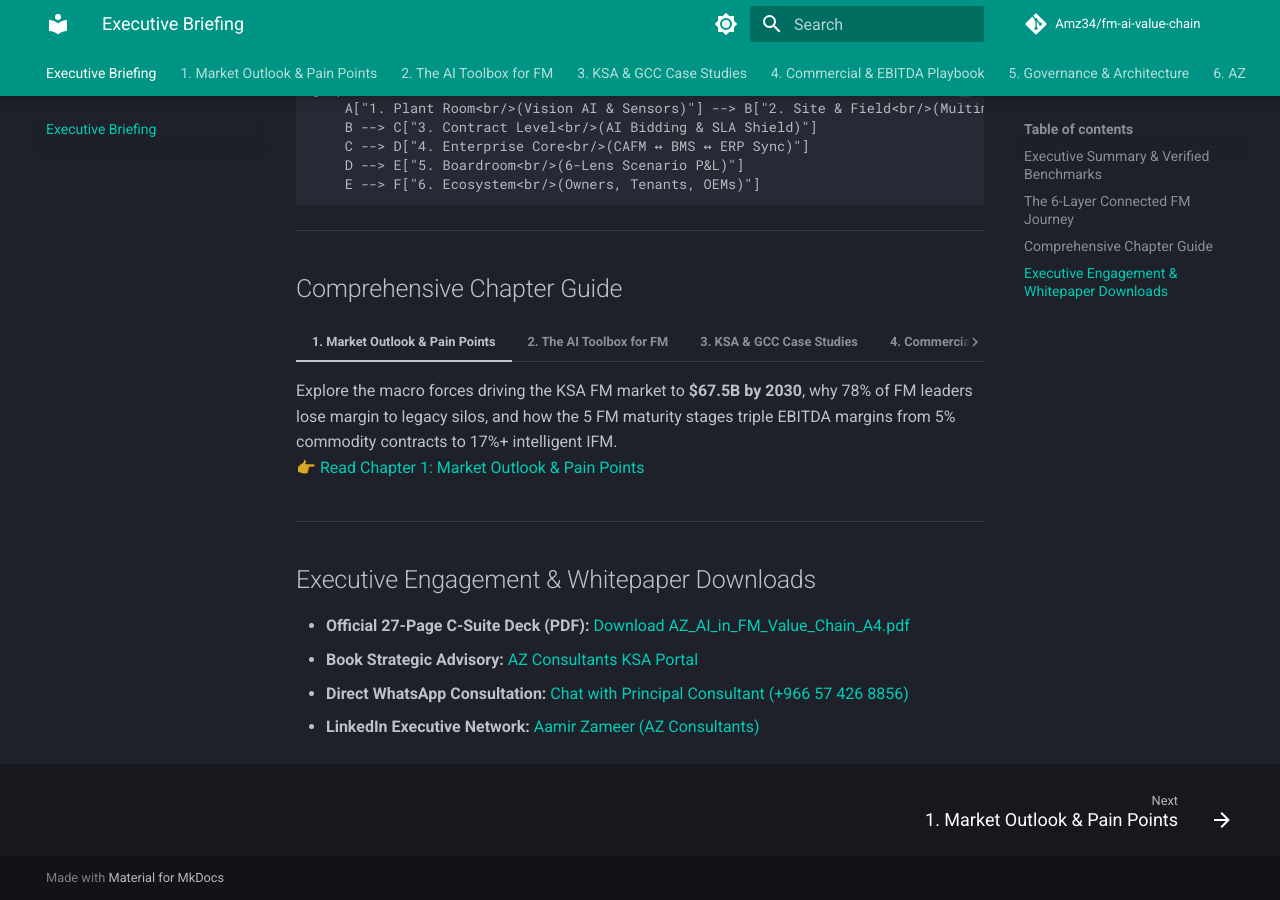
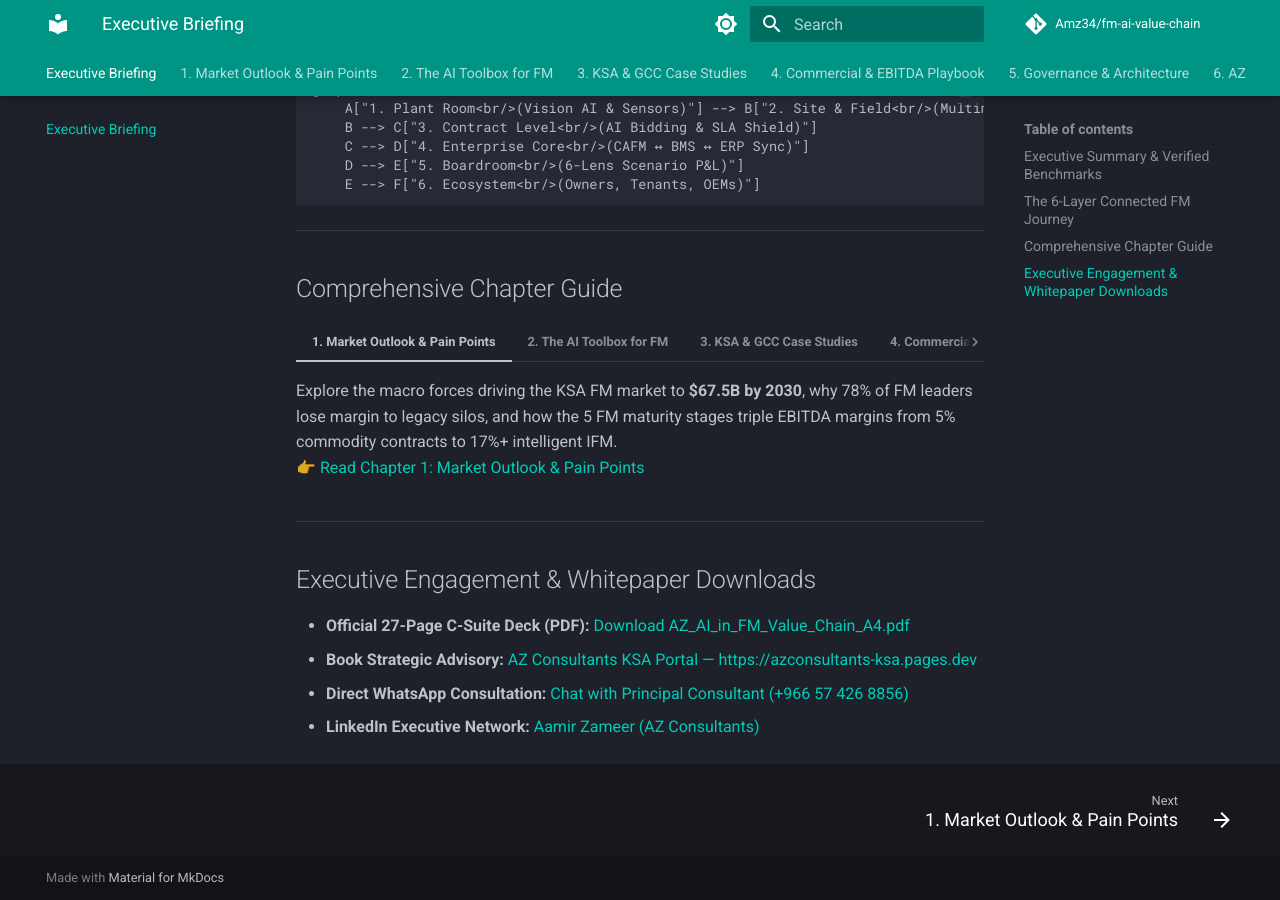
Before and after one commit to Amz34/fm-ai-value-chain, an MkDocs documentation site: the page built from docs/index.md, in a window 1280 px wide and 900 px high, scrolled down 1811 px. Built offline with MkDocs 1.6.1 and Material for MkDocs 9.7.7, drawn with Linux system fonts in a browser that asks for light colours; comment, search, counter and statistics services are not loaded; part of the change alters nothing that is shown.

Commit message:
docs: show explicit AZ Consultants KSA web URL

```diff
--- a/docs/index.md
+++ b/docs/index.md
@@ -77,6 +77,6 @@ graph LR
 ## Executive Engagement & Whitepaper Downloads
 
 - **Official 27-Page C-Suite Deck (PDF):** [Download AZ_AI_in_FM_Value_Chain_A4.pdf](https://github.com/Amz34/fm-ai-value-chain/raw/main/AZ_AI_in_FM_Value_Chain_A4.pdf)
-- **Book Strategic Advisory:** [AZ Consultants KSA Portal](https://azconsultants-ksa.pages.dev)
+- **Book Strategic Advisory:** [AZ Consultants KSA Portal — https://azconsultants-ksa.pages.dev](https://azconsultants-ksa.pages.dev)
 - **Direct WhatsApp Consultation:** [Chat with Principal Consultant (+966 57 426 8856)](https://wa.me/966574268856)
 - **LinkedIn Executive Network:** [Aamir Zameer (AZ Consultants)](https://www.linkedin.com/in/aamirzameer)
```
